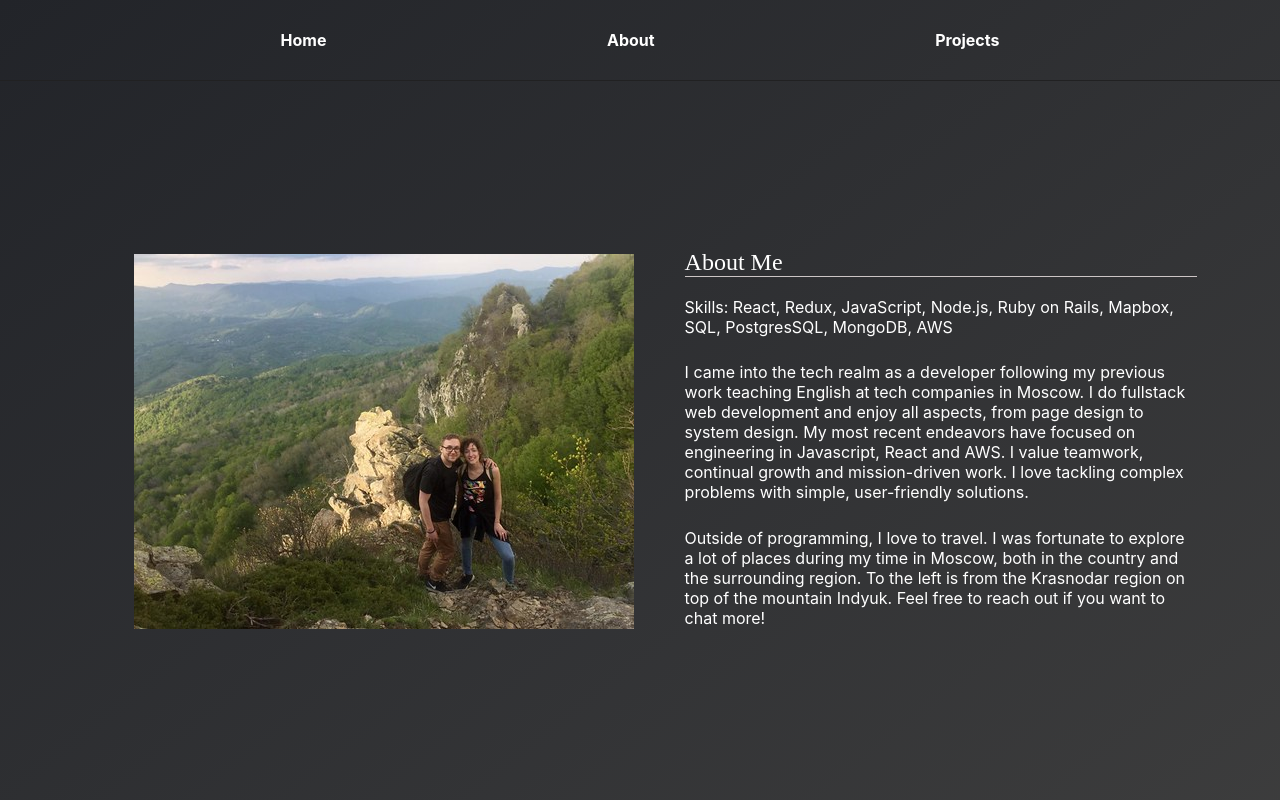
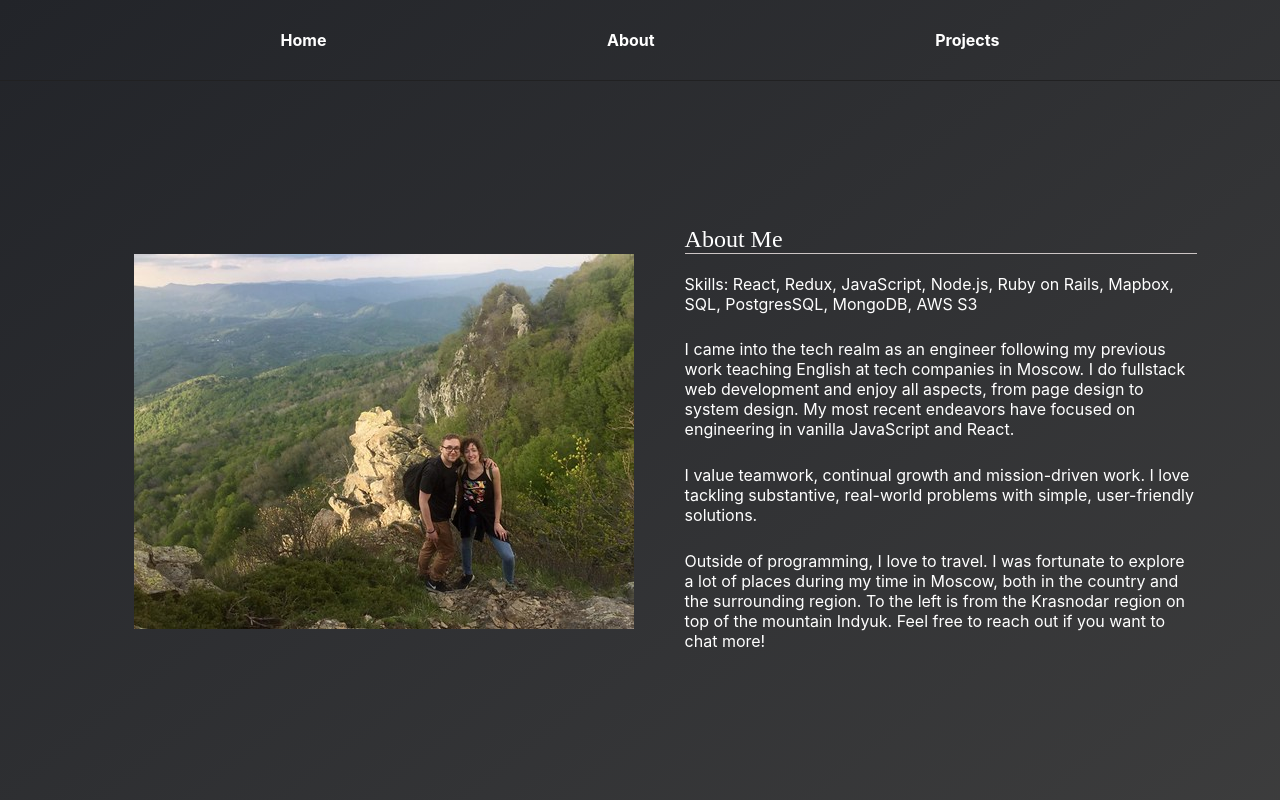
Before and after one commit to rose-paul/portfolio, a React (Create React App) app: page /#/about in a window 1280 px wide. Shown: the top 800 px of the page. Built offline with nearby package versions, Linux system fonts and the light colour scheme.

Commit message:
portfolio site

```diff
--- a/src/about.jsx
+++ b/src/about.jsx
@@ -35,14 +35,16 @@ const About = () => {
          <h2>About Me</h2>
          <p>
            Skills: React, Redux, JavaScript, Node.js, Ruby on Rails, Mapbox, SQL,
-           PostgresSQL, MongoDB, AWS
+           PostgresSQL, MongoDB, AWS S3
          </p>
          <article>
-           I came into the tech realm as a developer following my previous work teaching English at tech companies
-           in Moscow. I do fullstack web development and enjoy all aspects, from page design to system design.
-          My most recent endeavors have focused on engineering in Javascript, React and AWS.
-          I value teamwork, continual growth and mission-driven work. I love tackling complex problems with
-          simple, user-friendly solutions.
+          I came into the tech realm as an engineer following my previous work teaching English at tech companies
+           in Moscow.  I do fullstack web development and enjoy all aspects, from page design to system design.
+           My most recent endeavors have focused on engineering in vanilla JavaScript and React.
+          </article>
+          <article>
+          I value teamwork, continual growth and mission-driven work. I love tackling substantive, real-world problems
+          with simple, user-friendly solutions.
          </article>
          <article>
            Outside of programming, I love to travel. I was fortunate to explore
```
Also changed, not shown: 1 other file (tests, documents, lock files or other folders).
